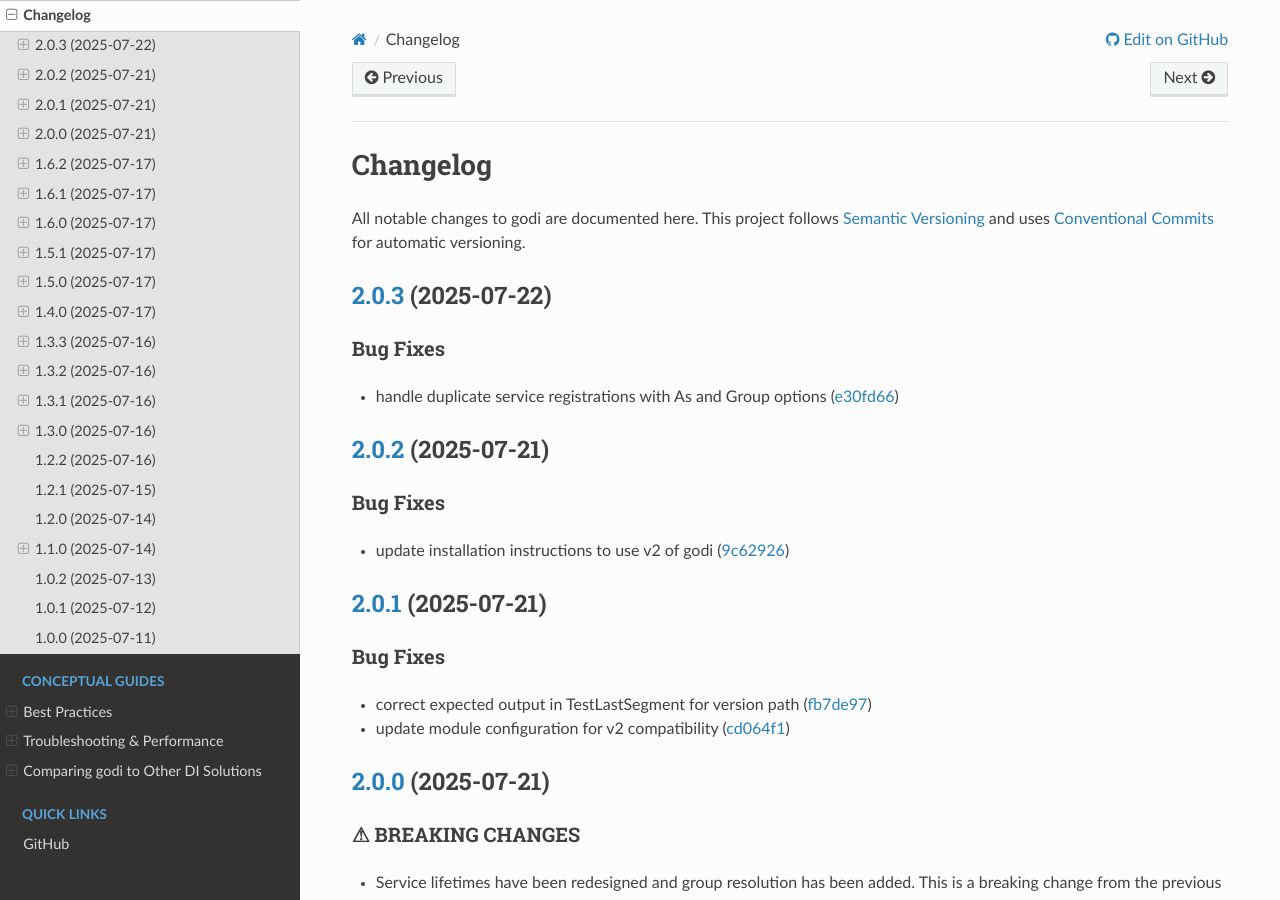
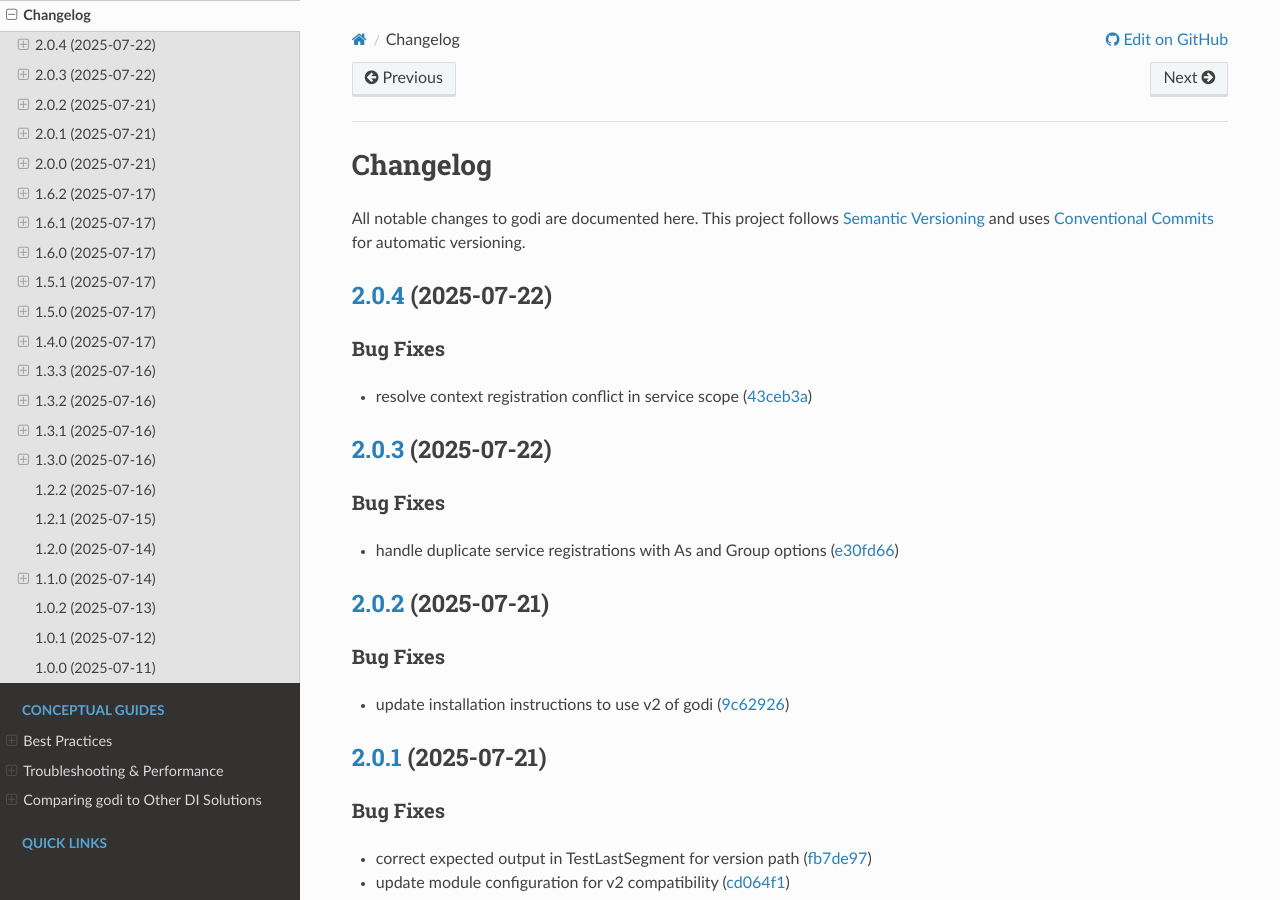
Before and after one commit to junioryono/godi, a Sphinx documentation site: the page built from docs/reference/changelog.md, in a window 1280 px wide and 900 px high. Built offline with Sphinx 7.4.7 and the Read the Docs theme 3.1.0, drawn with Linux system fonts in a browser that asks for light colours; pages that are not in the unit, such as notebooks, are missing from menus.

Commit message:
chore(release): v2.0.4 [skip ci]
- Update changelog
- Bump version

```diff
--- a/docs/reference/changelog.md
+++ b/docs/reference/changelog.md
@@ -1,6 +1,13 @@
 # Changelog
 
 All notable changes to godi are documented here. This project follows [Semantic Versioning](https://semver.org/) and uses [Conventional Commits](https://www.conventionalcommits.org/) for automatic versioning.
+
+## [2.0.4](https://github.com/junioryono/godi/compare/v2.0.3...v2.0.4) (2025-07-22)
+
+
+### Bug Fixes
+
+* resolve context registration conflict in service scope ([43ceb3a](https://github.com/junioryono/godi/commit/43ceb3a55ad9bac458c96bbc964d3c63bf1b12ea))
 
 ## [2.0.3](https://github.com/junioryono/godi/compare/v2.0.2...v2.0.3) (2025-07-22)
 
```
